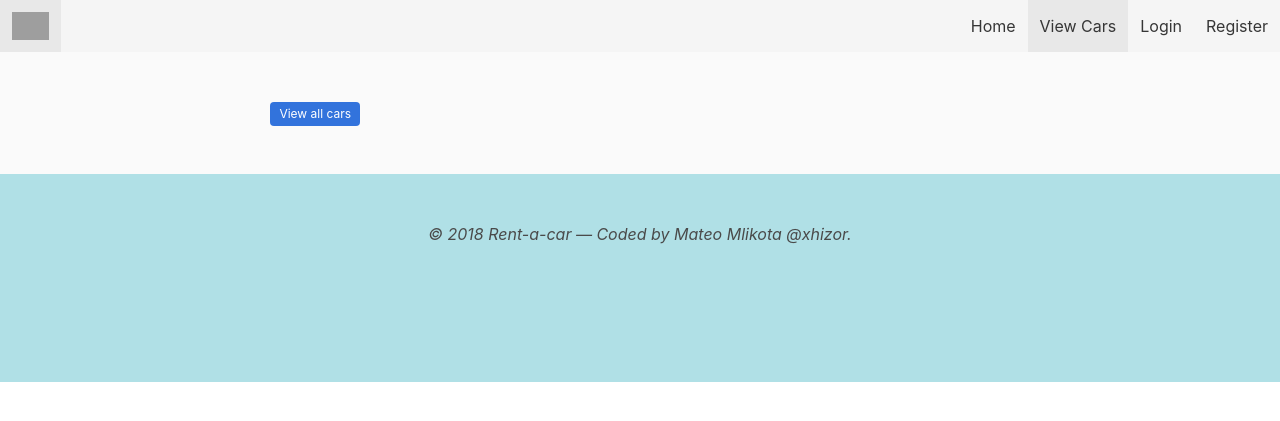
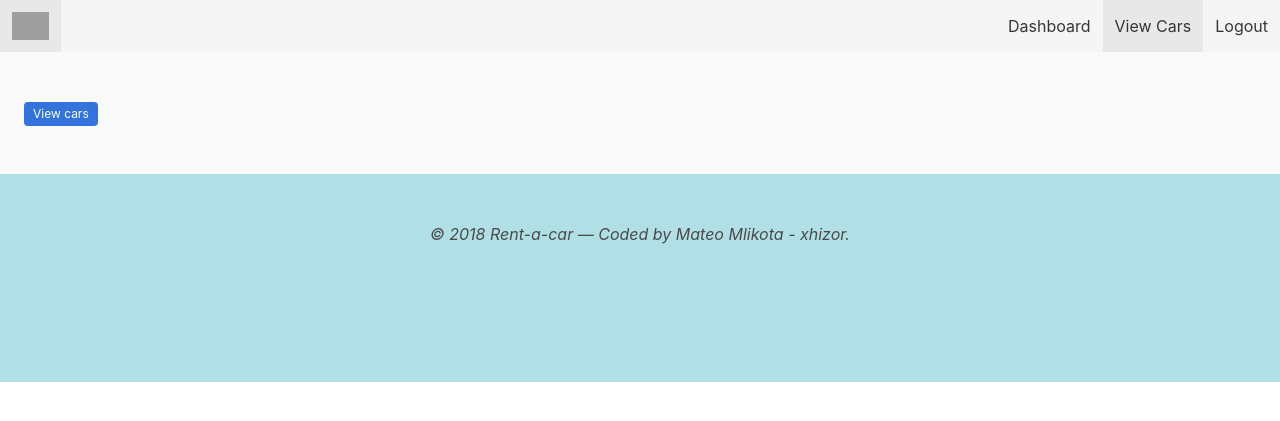
Before and after one commit to xhizor/django-rent-a-car, a Django app: page /car/ in a window 1280 px wide. Shown: the top 421 px of the page. Run offline with Django 3.2, Linux system fonts and the light colour scheme; data comes from the database, SQL or seed files in the repository; both versions use the stored data as it was after the commit; parts of the project's set-up code (start-up, migrations or seed data) failed here and were passed over; some libraries are stand-ins or nearby versions; grey boxes are pictures that could not be loaded.

Commit message:
Updated some code

```diff
--- a/car/views.py
+++ b/car/views.py
@@ -41,8 +41,6 @@ class CarViewSet(ReadOnlyModelViewSet):
                                 .filter(engine__fuel_type__name__exact=fuel_type)
         return self.queryset.filter(available=True)
 
-
-
     @action(methods=['get'], detail=True)
     def gallery(self, request, pk):
         car = self.get_object()
--- a/order/admin.py
+++ b/order/admin.py
@@ -36,7 +36,7 @@ def finish_order(modeladmin, request, queryset):
         send_order_status_to_email.delay(pk, status='finished')
     else:
         toaster = ToastNotifier()
-        toaster.show_toast('Error Notification!', "You can't finish this Order yet", duration=5)
+        toaster.show_toast('Error Notification!', "You can't finish this Order yet.", duration=3)
     finish_order.short_description = 'Finish order'
 
 
--- a/order/task.py
+++ b/order/task.py
@@ -20,6 +20,8 @@ def send_order_status_to_email(pk, status):
                                f'You paid the Order #{order.pk}', duration=3)
         elif status == 'finished':
             message = f'Your Order #{order.pk} is finished. Thank you for using our Rent-a-car service!'
+            toaster.show_toast('Finished Order Notification!',
+                               f'Your Order #{order.pk} is finished.', duration=3)
         else:
             message = f'Your Order #{order.pk} is canceled. Best regards from our team!'
             toaster.show_toast('Canceled Order Notification!',
--- a/order/views.py
+++ b/order/views.py
@@ -48,7 +48,7 @@ class CreateOrderView(CreateAPIView):
                                   self.request.user.get_full_name(), 'http://localhost:8000/admin/order/order/' +
                                   str(serializer.data.get('id')) + '/change/'))
         toaster = ToastNotifier()
-        toaster.show_toast('New Order Notification!', f'You ordered a new car', duration=3)
+        toaster.show_toast('New Order Notification!', f'You ordered a new car.', duration=3)
 
 
 class GetOrdersView(ListAPIView):
@@ -96,7 +96,7 @@ class StripePaymentView(APIView):
             stripe_id = loads(request.body.decode('utf-8')).get('stripe_id')
             total_price = loads(request.body.decode('utf-8')).get('total_price')
             stripe.Charge.create(amount=int(total_price), currency='USD',
-                                 description='Payment from Rent-a-car web site', card=stripe_id)
+                                 description='Payment from Rent-a-car web site.', card=stripe_id)
             order = Order.objects.get(pk=pk)
             order.paid = True
             order.save()
--- a/static/car/js/view_cars.js
+++ b/static/car/js/view_cars.js
@@ -72,7 +72,7 @@ $('#view_cars').click(function(){
             let counter = 0;
             let total_cars = Object.keys(r.data).length;
             $.each(r.data, function(key, val) {
-                    if (counter >= 3)
+                    if (counter >= 3 && !(counter % 3))
                         output += '</div>';
                     if (!(counter % 3))
                         output += '<div class=columns>';
--- a/static/order/js/rate_car.js
+++ b/static/order/js/rate_car.js
@@ -8,6 +8,7 @@ $('#car_rate').click(function () {
         .put(url, data)
         .then(r => {
             if(r.data.rated)
+                alert('You rated the car successfully!');
                 location.reload();
         });
 });
--- a/templates/account/dashboard.html
+++ b/templates/account/dashboard.html
@@ -164,8 +164,7 @@
              <div class="card">
                 <div class="card-content">
                     Congratulations! Your payment has been processed successfully.<br>
-                    Click <a href="{% url 'account:dashboard' %}"><span class="tag is-link">here</span></a>
-                    to view your paid orders.
+                    Go to your <a href="{% url 'account:dashboard' %}"><span class="tag is-link">dashboard.</span></a>
         </div>
         </div>
         </div>
--- a/templates/account/login.html
+++ b/templates/account/login.html
@@ -1,6 +1,7 @@
 {% extends 'base.html' %}
 {% spaceless %}
 {% load staticfiles %}
+{% load compress %}
 {% block title %} Login — Rent-a-car {% endblock title %}
 {% block menu %}
     {% include "menu/home.html" %}
@@ -53,7 +54,9 @@
 {% endblock content %}
 
 {% block script %}
+    {% compress js %}
     <script src="{% static 'modal.js' %}"></script>
     <script src="{% static 'account/js/login.js' %}"></script>
+    {% endcompress %}
 {% endblock script %}
 {% endspaceless %}
--- a/templates/account/register.html
+++ b/templates/account/register.html
@@ -1,6 +1,7 @@
 {% extends 'base.html' %}
 {% spaceless %}
 {% load staticfiles%}
+{% load compress %}
 {% load bulma_tags %}
 {% block title %} Register — Rent-a-car {% endblock title %}
 
@@ -55,6 +56,8 @@
 {% endblock content %}
 
 {% block script %}
+    {% compress js %}
     <script src="{% static 'modal.js' %}"></script>
+    {% endcompress %}
 {% endblock script %}
 {% endspaceless %}
--- a/templates/base.html
+++ b/templates/base.html
@@ -45,7 +45,7 @@
 <footer class="footer" style="background: powderblue;">
     <div class="container">
         <div class="content has-text-centered">
-            <p><i>&copy; 2018 Rent-a-car — Coded by Mateo Mlikota @xhizor.</i></p><br>
+            <p><i>&copy; 2018 Rent-a-car — Coded by Mateo Mlikota - xhizor.</i></p><br>
          </div>
     </div>
 </footer>
--- a/templates/car/get_car_info.html
+++ b/templates/car/get_car_info.html
@@ -1,7 +1,6 @@
 {% extends 'base.html' %}
 {% spaceless %}
 {% load staticfiles %}
-{% load compress %}
 {% block title %} View Car Info — Rent-a-car {% endblock title %}
 {% block menu %}
     {% include 'menu/home.html' %}
@@ -12,6 +11,7 @@
 
 {% block content %}
 <section class="section">
+    <a href="{% url 'car:view_cars' %}"><span class="tag is-link">Back</span></a>&nbsp;
     <a id="get_car_info" href="#"><span class="tag is-link">Get car info</span></a>
 </section>
     <section class="section" style="margin-left:38%;">
@@ -78,13 +78,11 @@
 <section class="section">
     <div class="gallery"></div>
 </section>
-    {% compress js %}
         {% block script %}
             <script src="{% static 'car/js/image_slider.js' %}"></script>
             <script src="{% static 'car/js/get_car_info.js' %}"></script>
             <script src="{% static 'modal.js' %}"></script>
             <script src="{% static 'order/js/proceed_order.js' %}"></script>
         {% endblock script %}
-    {% endcompress %}
 {% endblock content %}
 {% endspaceless %}
--- a/templates/car/view_cars.html
+++ b/templates/car/view_cars.html
@@ -4,12 +4,12 @@
 {% load compress %}
 {% block title %} View Cars — Rent-a-car {% endblock title %}
 {% block menu %}
-    {% include 'menu/home.html' %}
+    {% include 'menu/user.html' %}
 {% endblock menu %}
 {% block content %}
      {{ models }}
     <section class="section is-small">
-        <a id="view_cars" href="#" style="margin-left:20%"><span class="tag is-link">View all cars</span></a>
+        <a id="view_cars" href="#"><span class="tag is-link">View cars</span></a>
     </section>
     <section id="car_list" class="section is-small" style="display:none;">
     <div class="box" style="width: 60%; margin-left: 20%;">
@@ -71,12 +71,11 @@
     </section>
             <div class="cars">
             </div>
-    {% compress js %}
         {% block script %}
+             {% compress js %}
             <script src="{% static 'car/js/view_cars.js' %}"></script>
-            <script src="{% static 'car/js/get_car_info.js' %}"></script>
             <script src="{% static 'car/js/search_cars.js' %}"></script>
+            {% endcompress %}
         {% endblock script %}
-    {% endcompress %}
   {% endblock content %}
  {% endspaceless %}
```
Also changed, not shown: db.sqlite3, media/cars/2018/10/26/116d_1.png (added), media/cars/2018/10/26/116d_2.jpg (added).
